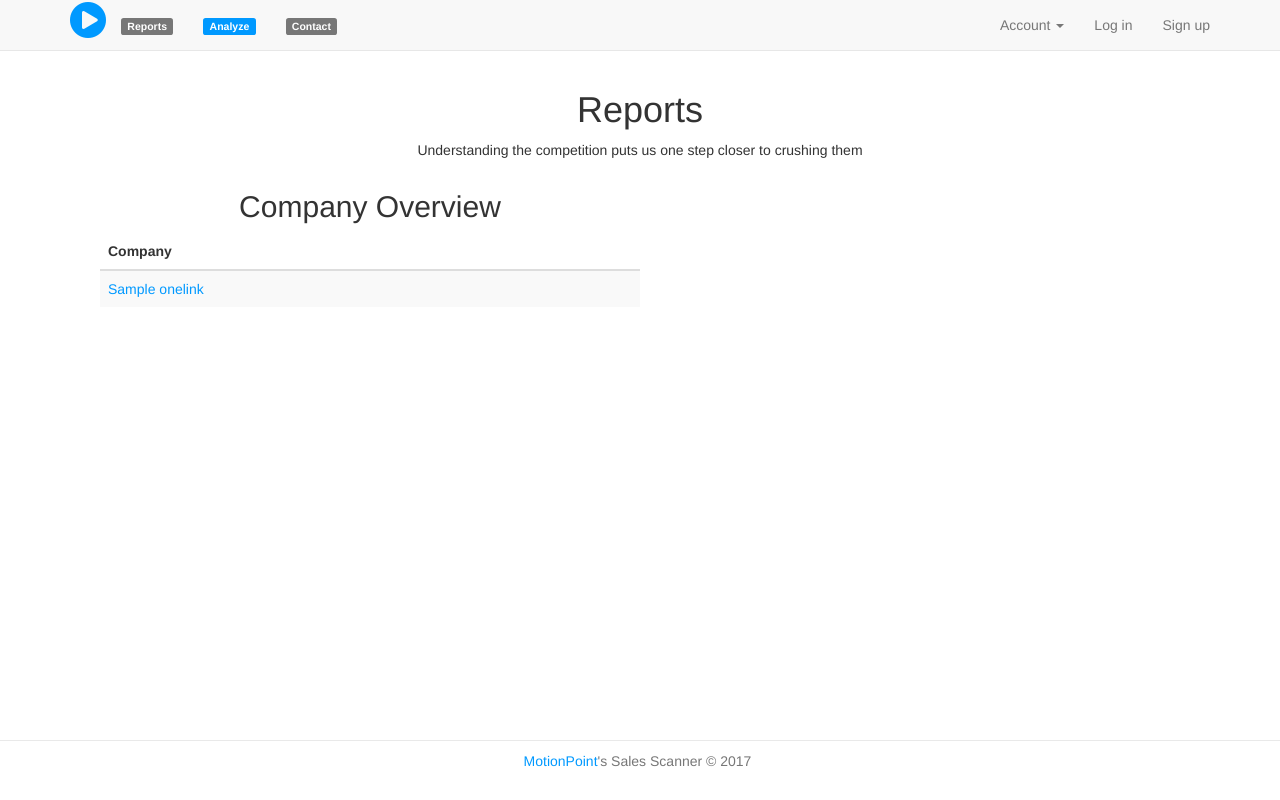
After one commit to get-data-/scan, a Flask app: page /reports in a window 1280 px wide. The commit adds this page. Run offline with Flask 2, Linux system fonts and the light colour scheme; a database or web service that is not in the repository returns one stand-in record (values such as "Sample title"); some libraries are stand-ins or nearby versions.

Commit message:
added mongo

```diff
--- a/config/settings.py
+++ b/config/settings.py
@@ -2,6 +2,11 @@ DEBUG = True
 
 SERVER_NAME = 'localhost:8000'
 SECRET_KEY = 'insecurekeyfordev'
+
+# Database.
+MONGO_DBNAME = ''
+MONGO_URI = 'mongodb://'
+
 
 # Flask-Mail.
 MAIL_DEFAULT_SENDER = 'contact@local.host'
--- a/docker-compose.yml
+++ b/docker-compose.yml
@@ -7,7 +7,7 @@ services:
     volumes:
       - 'redis:/var/lib/redis/data'
     ports:
-      - '6379:6379'
+      - '6378:6378'
 
   website:
     build: .
--- a/mpscanner/app.py
+++ b/mpscanner/app.py
@@ -4,7 +4,12 @@ from celery import Celery
 from mpscanner.blueprints.page import page
 from mpscanner.blueprints.contact import contact
 from mpscanner.blueprints.analyze import analyze
-from mpscanner.extensions import debug_toolbar, mail, csrf
+from mpscanner.extensions import (
+    debug_toolbar,
+    mail,
+    csrf,
+    db
+)
 
 CELERY_TASK_LIST = [
     'mpscanner.blueprints.contact.tasks',
@@ -71,5 +76,6 @@ def extensions(app):
     debug_toolbar.init_app(app)
     mail.init_app(app)
     csrf.init_app(app)
+    db.init_app(app)
 
     return None
--- /dev/null
+++ b/mpscanner/blueprints/analyze/models/site.py
@@ -0,0 +1,4 @@
+from mpscanner.extensions import db
+
+
+# class Analysis(db.Model):
--- a/mpscanner/blueprints/analyze/templates/analyze/index.html
+++ b/mpscanner/blueprints/analyze/templates/analyze/index.html
@@ -4,9 +4,8 @@
 {% block meta_description %}{% endblock %}
 
 {% block body %}
-{{ task }}
 <hr>
-<h2>Example 2: Long running task with progress updates</h2>
+<h2>Example of a long running task with progress updates</h2>
 <button id="start-bg-job">Start Long Calculation</button><br><br>
 <div id="progress"></div>
 
--- /dev/null
+++ b/mpscanner/blueprints/analyze/templates/analyze/reports.html
@@ -0,0 +1,42 @@
+{% extends 'layouts/base.html' %}
+
+{% block title %}Learnings{% endblock %}
+{% block meta_description %}What does the competition look like?{% endblock %}
+
+{% block body %}
+
+<div class="content" style="margin:0 auto; vertical-align:center;" align="center">
+  <h1>Reports</h1>
+  <p>Understanding the competition puts us one step closer to crushing them</p>
+</div>
+
+<div class="container">
+<div class="col-xs-6">
+  <h2 class="sub-header" style="text-align:center">
+    Company Overview
+  </h2>
+  <div class="table-responsive">
+    <table class="table table-striped">
+      <thead>
+        <tr>
+          <th class="col-md-1">
+            Company
+          </th>
+        </tr>
+      </thead>
+      <tbody>
+        {% for company in data %}
+        <tr>
+          <td class="col-md-1">
+            <a href="#">
+              {{ company }}
+            </a>
+          </td>
+        </tr>
+        {% endfor %}
+      </tbody>
+    </table>
+  </div>
+</div>
+
+{% endblock %}
--- a/mpscanner/blueprints/analyze/views.py
+++ b/mpscanner/blueprints/analyze/views.py
@@ -5,6 +5,9 @@ from flask import (
     render_template,
     jsonify,
     redirect)
+# from mpscanner.blueprints.analyze.models.site import Analysis
+from mpscanner.extensions import db as mongo
+
 
 analyze = Blueprint('analyze', __name__, template_folder='templates')
 
@@ -53,3 +56,13 @@ def taskstatus(task_id):
             'status': str(task.info),  # this is the exception raised
         }
     return jsonify(response)
+
+
+@analyze.route('/reports')
+def reporting():
+    onelink = mongo.db.onelink
+    data = []
+    for d in onelink.find():
+        company = d['domain_name']
+        data.append(company)
+    return render_template('analyze/reports.html', data=data)
--- a/mpscanner/extensions.py
+++ b/mpscanner/extensions.py
@@ -1,7 +1,9 @@
 from flask_debugtoolbar import DebugToolbarExtension
 from flask_mail import Mail
 from flask_wtf import CsrfProtect
+from flask_pymongo import PyMongo
 
 debug_toolbar = DebugToolbarExtension()
 mail = Mail()
 csrf = CsrfProtect()
+db = PyMongo()
--- a/mpscanner/templates/layouts/base.html
+++ b/mpscanner/templates/layouts/base.html
@@ -41,7 +41,7 @@
         <div id="navbar" class="collapse navbar-collapse">
           <ul class="nav navbar-nav">
               <li>
-                <a href="#">
+                <a href="{{ url_for('analyze.reporting') }}">
                   <span class="label label-default">Reports</span>
                 </a>
               </li>
@@ -91,7 +91,7 @@
     <footer class="footer text-center">
       <div class="container">
         <ul class="list-inline">
-          <li class="text-muted"><a href="https://www.motionpoint.com/">MotionPoint</a> Scanner &copy; 2017</li>
+          <li class="text-muted"><a href="https://www.motionpoint.com/">MotionPoint</a>'s Sales Scanner &copy; 2017</li>
         </ul>
       </div>
     </footer>
--- a/requirements.txt
+++ b/requirements.txt
@@ -10,3 +10,4 @@ Flask-WTF==0.9.5
 WTForms-Components==0.9.7
 flask-debugtoolbar==0.10.0
 Flask-Mail==0.9.1
+Flask-PyMongo==0.4.1
```
Also changed, not shown: mpscanner/blueprints/analyze/models/__init__.py (added).
